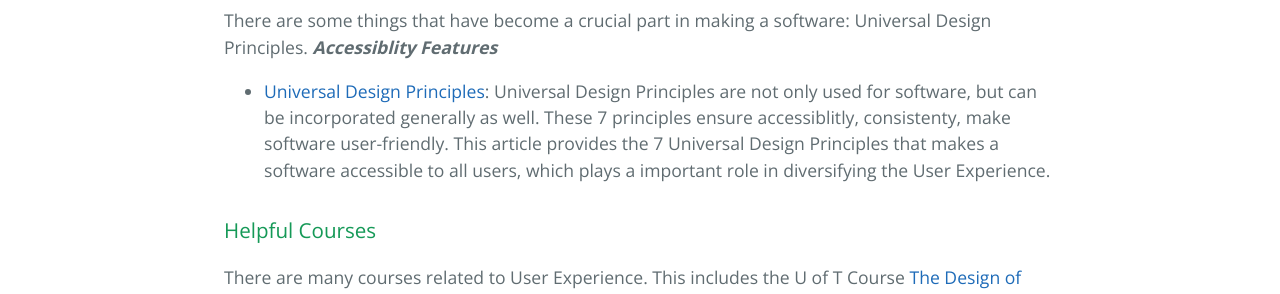
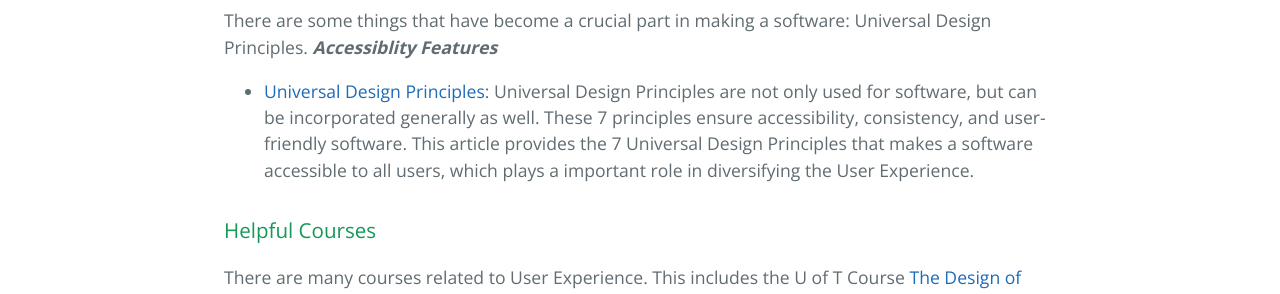
Before and after one commit to learning-software-engineering/learning-software-engineering.github.io, a Jekyll site: the page built from Topics/User_Experience.md, in a window 1280 px wide. Shown: the part 1623-1917 px from the top of the page. Built offline with Jekyll 4.4.1, drawn with Linux system fonts in a browser that asks for light colours; our own code applies the rules of GitHub Pages for plain Markdown files.

Commit message:
Update User_Experience.md
Additional changes that were requested are done.

```diff
--- a/Topics/User_Experience.md
+++ b/Topics/User_Experience.md
@@ -31,7 +31,7 @@ ___ Nielsen's 10 Usability Heuristics___
 
 There are some things that have become a crucial part in making a software: Universal Design Principles.
 ___Accessiblity Features___
-- [Universal Design Principles](https://www.buffalo.edu/access/help-and-support/topic3/universaldesignprinciples.html): Universal Design Principles are not only used for software, but can be incorporated generally as well. These 7 principles ensure accessiblitly, consistenty, make software user-friendly.
+- [Universal Design Principles](https://www.buffalo.edu/access/help-and-support/topic3/universaldesignprinciples.html): Universal Design Principles are not only used for software, but can be incorporated generally as well. These 7 principles ensure accessibility, consistency, and user-friendly software.
 This article provides the 7 Universal Design Principles that makes a software accessible to all users, which plays a important role in diversifying the User Experience.
 
 ### Helpful Courses
```
